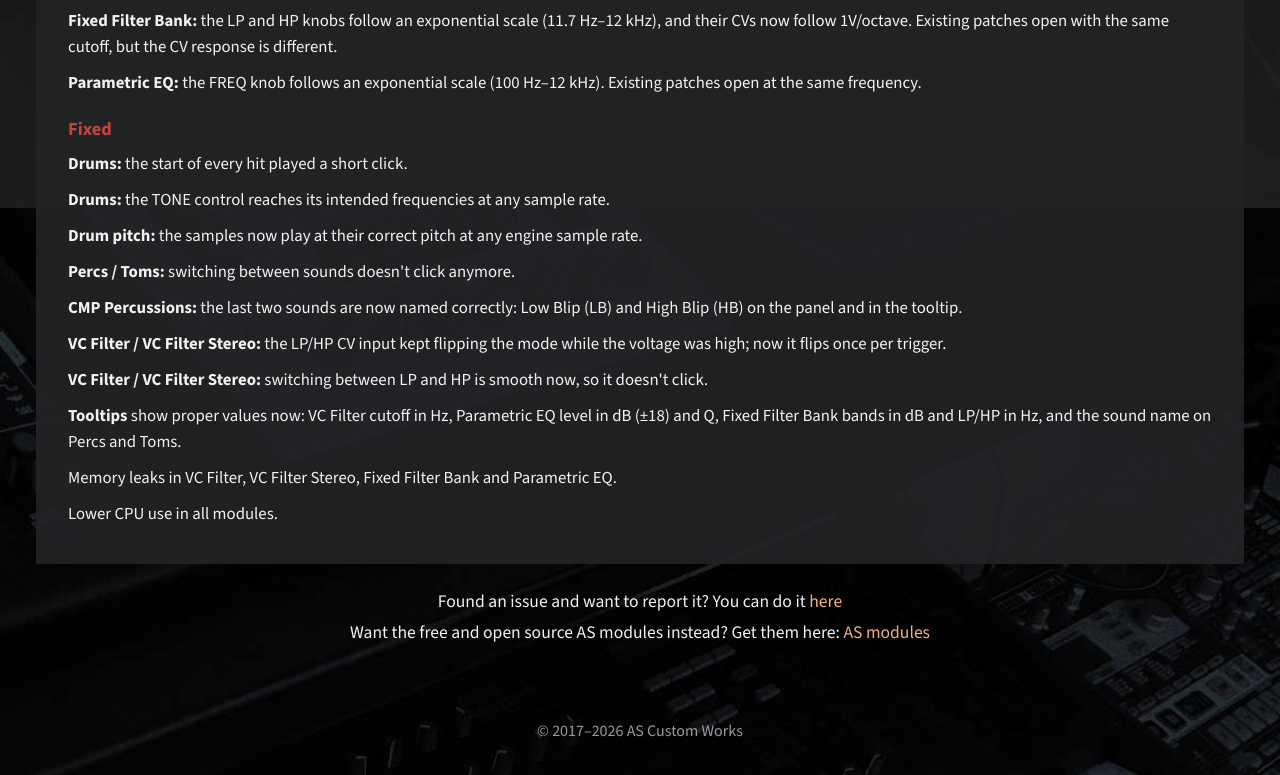
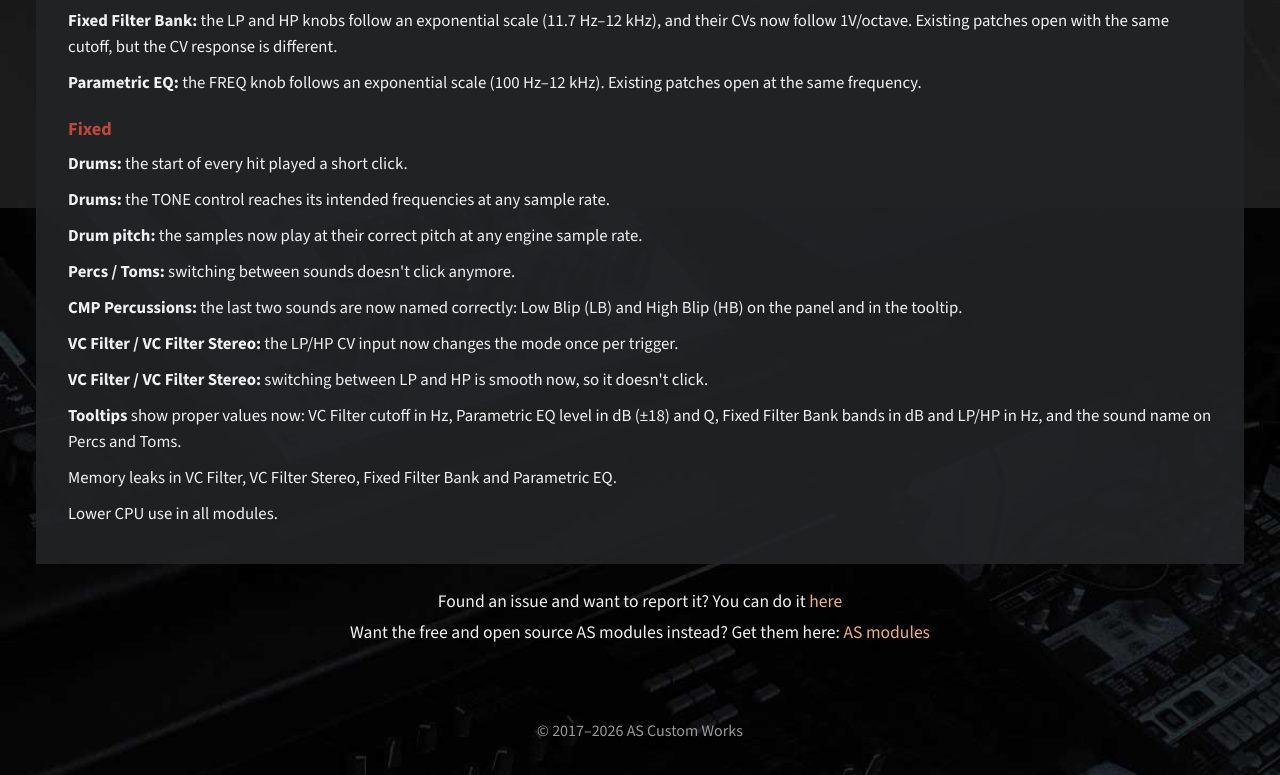
Before and after one commit to AScustomWorks/ascustomworks.github.io, a plain HTML site: page drums-n-filters/index.html in a window 1280 px wide. Shown: the part 1712-2487 px from the top of the page. Drawn offline with nearby package versions, Linux system fonts and the light colour scheme.

Commit message:
drums-n-filters: manuales y changelog sin detalles internos; presets de ParaEQ3 solo con nombre

```diff
--- a/drums-n-filters/index.html
+++ b/drums-n-filters/index.html
@@ -144,7 +144,7 @@
         <li><strong>Drum pitch:</strong> the samples now play at their correct pitch at any engine sample rate.</li>
         <li><strong>Percs / Toms:</strong> switching between sounds doesn't click anymore.</li>
         <li><strong>CMP Percussions:</strong> the last two sounds are now named correctly: Low Blip (LB) and High Blip (HB) on the panel and in the tooltip.</li>
-        <li><strong>VC Filter / VC Filter Stereo:</strong> the LP/HP CV input kept flipping the mode while the voltage was high; now it flips once per trigger.</li>
+        <li><strong>VC Filter / VC Filter Stereo:</strong> the LP/HP CV input now changes the mode once per trigger.</li>
         <li><strong>VC Filter / VC Filter Stereo:</strong> switching between LP and HP is smooth now, so it doesn't click.</li>
         <li><strong>Tooltips</strong> show proper values now: VC Filter cutoff in Hz, Parametric EQ level in dB (±18) and Q, Fixed Filter Bank bands in dB and LP/HP in Hz, and the sound name on Percs and Toms.</li>
         <li>Memory leaks in VC Filter, VC Filter Stereo, Fixed Filter Bank and Parametric EQ.</li>
```
Also changed, not shown: 3 other files.
